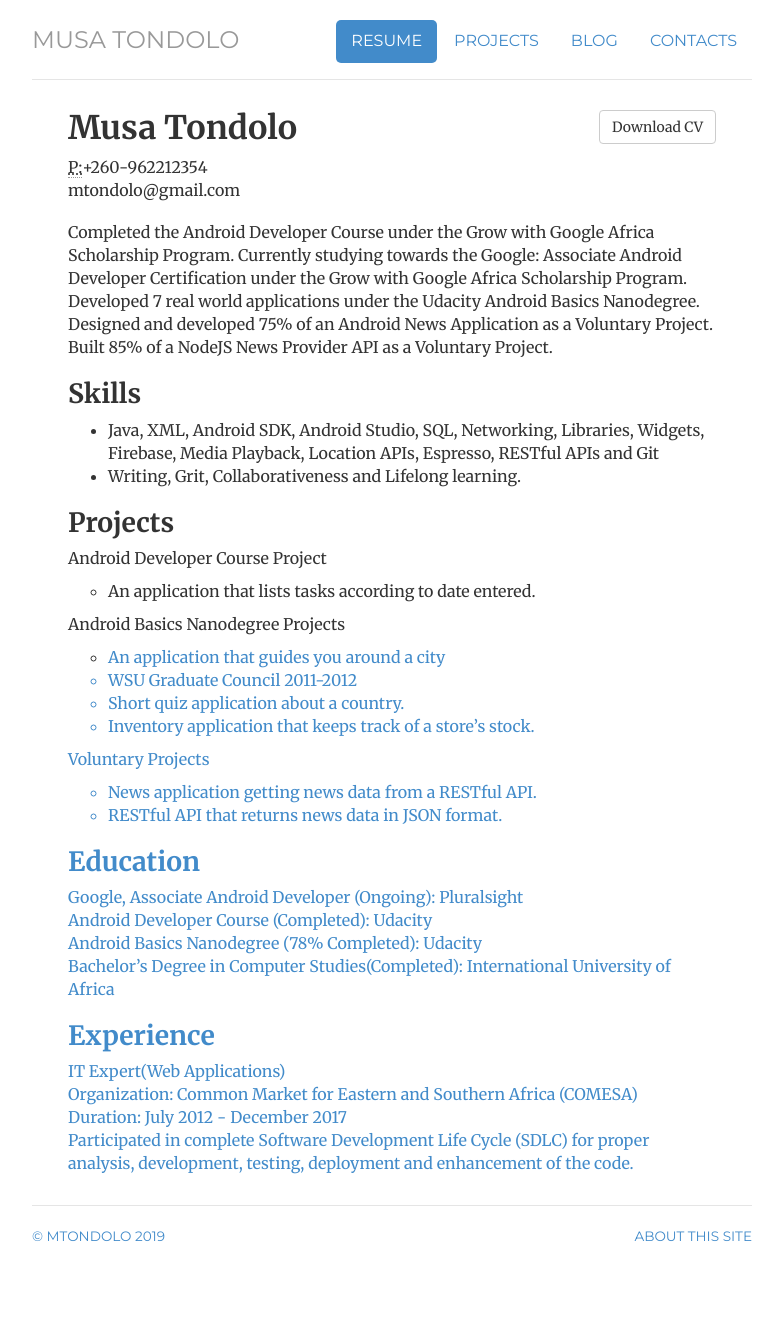
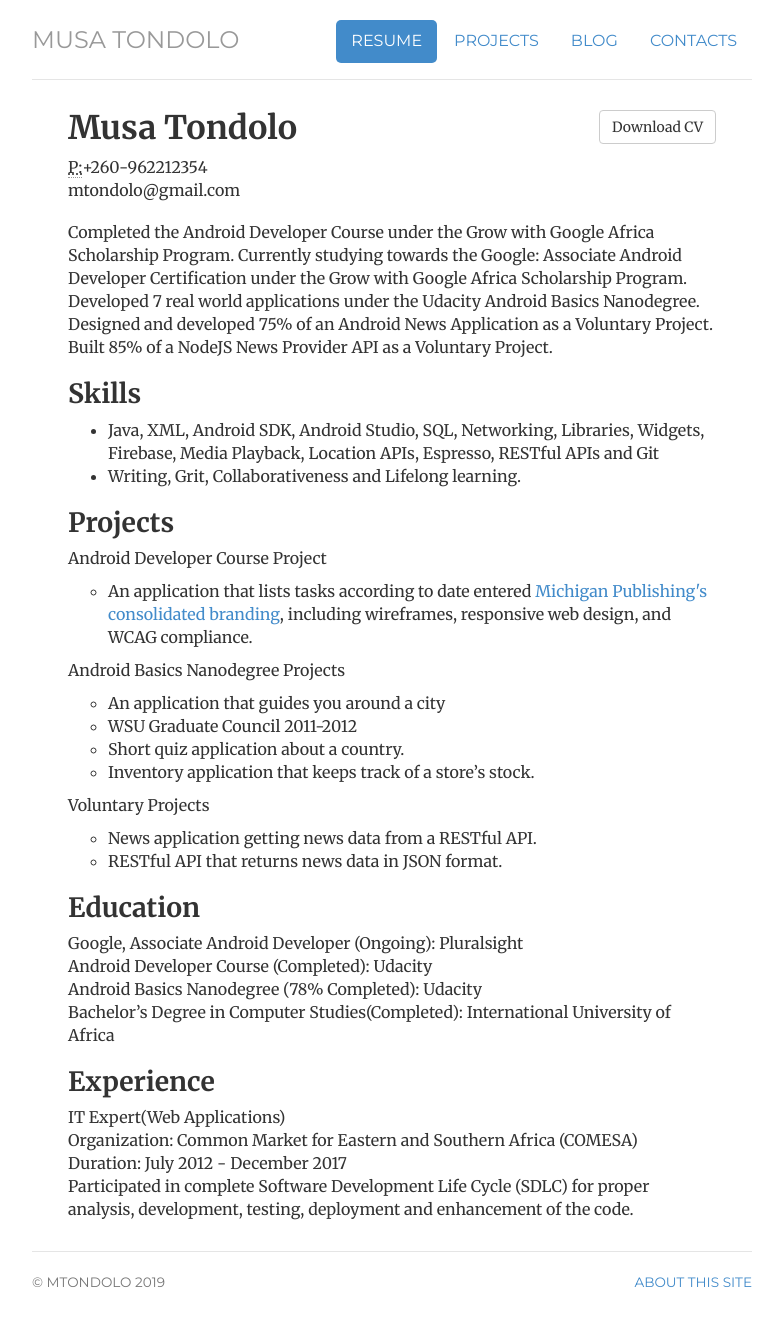
Before and after one commit to mtondolo/mtondolo.github.io, a Jekyll site: the page built from cv/index.html, in a window 1280 px wide. Shown: the whole page, without its empty margins (248-1031 px from the left). Built offline with Jekyll 4.4.1, drawn with Linux system fonts in a browser that asks for light colours; before the commit the page ends 1298 px from its top, so only the background shows below that.

Commit message:
Update index.html

```diff
--- a/cv/index.html
+++ b/cv/index.html
@@ -34,13 +34,13 @@ description: Current Resume for Musa Tondolo, an Android Developer supplimented
 				<li>Android Developer Course Project</li>
 					<p>
 					<ul>
-					<li>An application  that lists tasks according to date entered.</li>
+					<li>An application  that lists tasks according to date entered <a href="http://www.publishing.umich.edu" title="Michigan Publishing">Michigan Publishing's consolidated branding</a>, including wireframes, responsive web design, and WCAG compliance.</li>
 					</ul>
 					</p>
 				<li>Android Basics Nanodegree Projects</li>
 					<p>
 					<ul>
-					<li><a href="http://www.digitalpreservation.gov/ndsa"</a>An application that guides you around a city</li>
+					<li>An application that guides you around a city</li>
 					<li>WSU Graduate Council 2011-2012</li>
 					<li>Short quiz application about a country.</li>
 					<li>Inventory application  that keeps track of a store’s stock.</li>
```
